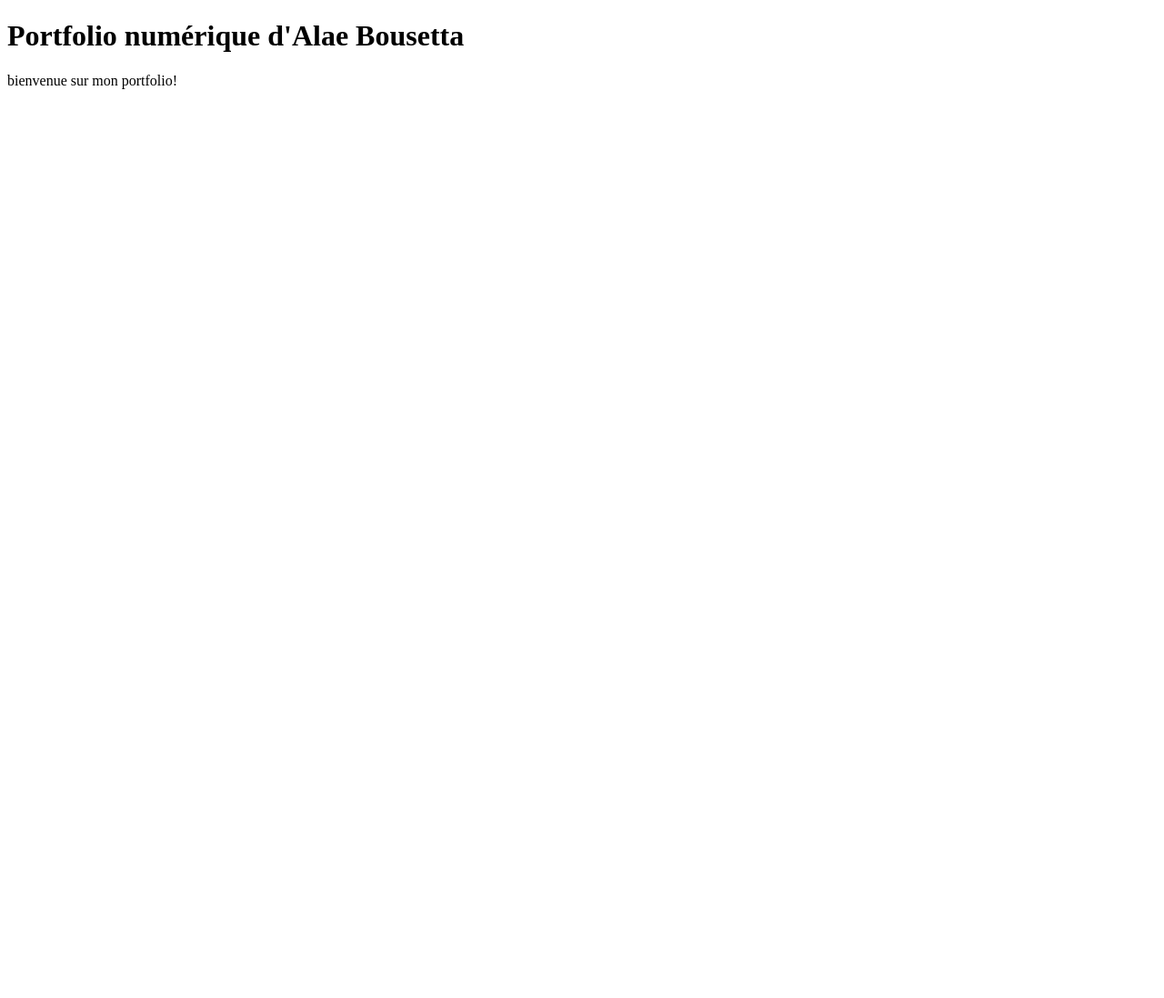
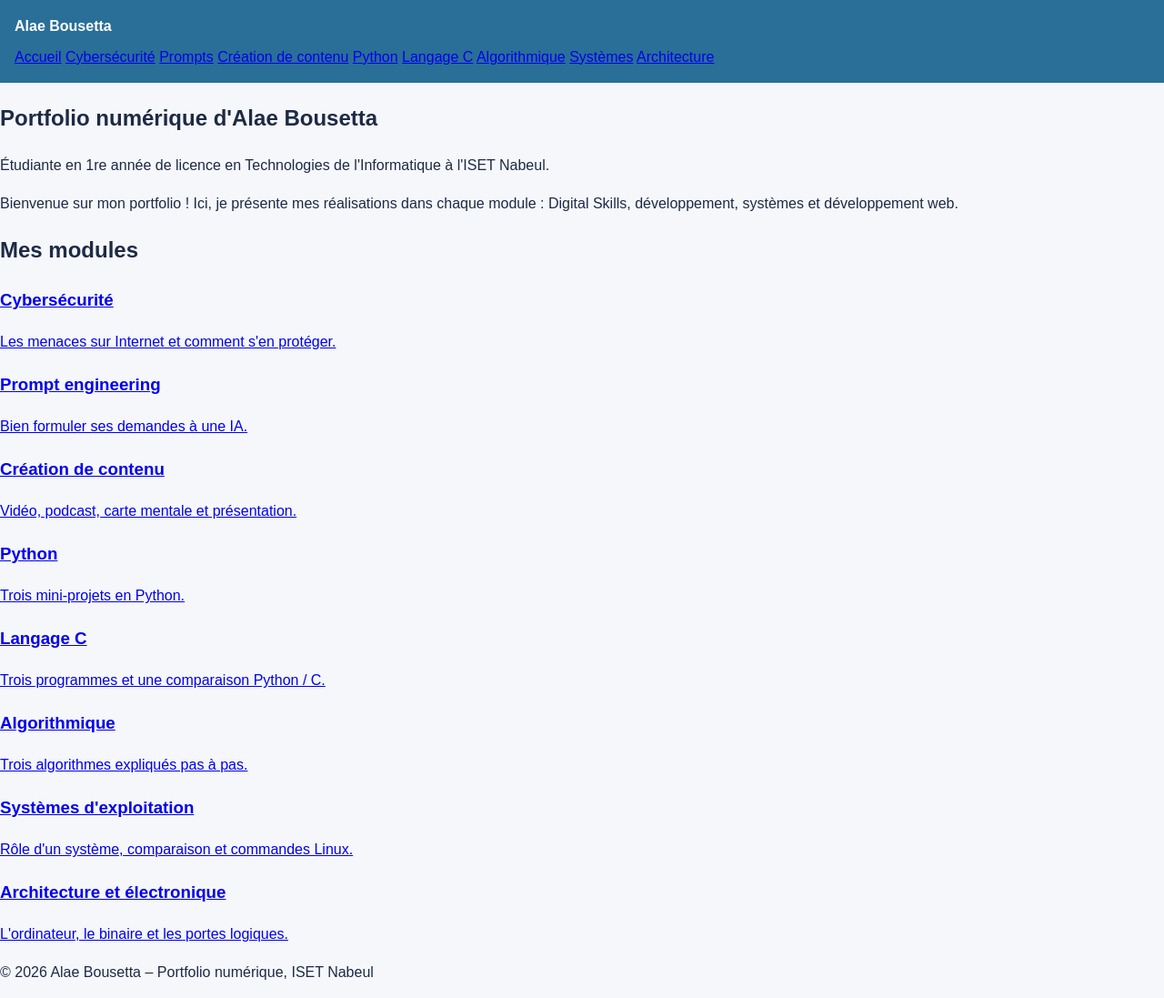
Before and after one commit to alaebousetta/portfolio-numerique, a plain HTML site: page index.html in a window 1280 px wide. Shown: the whole page at 91% size. Before the commit the page ends 800 px from the top, so only its background shows below. Drawn offline with Linux system fonts and the light colour scheme.

Commit message:
Update index.html

```diff
--- a/index.html
+++ b/index.html
@@ -4,13 +4,72 @@
   <meta charset="UTF-8">
   <meta name="viewport" content="width=device-width, initial-scale=1.0">
   <title>Portfolio numérique – Alae Bousetta</title>
+  <link rel="stylesheet" href="css/style.css">
 </head>
 <body>
   <header>
-    <h1>Portfolio numérique d'Alae Bousetta</h1>
+    <p class="logo">Alae Bousetta</p>
+    <nav>
+      <a href="index.html">Accueil</a>
+      <a href="digital-skills/cybersecurite.html">Cybersécurité</a>
+      <a href="digital-skills/prompt-engineering.html">Prompts</a>
+      <a href="digital-skills/creation-contenu.html">Création de contenu</a>
+      <a href="developpement/python.html">Python</a>
+      <a href="developpement/langage-c.html">Langage C</a>
+      <a href="developpement/algorithmique.html">Algorithmique</a>
+      <a href="systemes/systemes-exploitation.html">Systèmes</a>
+      <a href="systemes/architecture-electronique.html">Architecture</a>
+    </nav>
   </header>
+
   <main>
-    <p>bienvenue sur mon portfolio!</p>
+    <section>
+      <h1>Portfolio numérique d'Alae Bousetta</h1>
+      <p>Étudiante en 1re année de licence en Technologies de l'Informatique à l'ISET Nabeul.</p>
+      <p>Bienvenue sur mon portfolio ! Ici, je présente mes réalisations dans chaque module : Digital Skills, développement, systèmes et développement web.</p>
+    </section>
+
+    <h2>Mes modules</h2>
+    <div class="cartes">
+      <a class="carte" href="digital-skills/cybersecurite.html">
+        <h3>Cybersécurité</h3>
+        <p>Les menaces sur Internet et comment s'en protéger.</p>
+      </a>
+      <a class="carte" href="digital-skills/prompt-engineering.html">
+        <h3>Prompt engineering</h3>
+        <p>Bien formuler ses demandes à une IA.</p>
+      </a>
+      <a class="carte" href="digital-skills/creation-contenu.html">
+        <h3>Création de contenu</h3>
+        <p>Vidéo, podcast, carte mentale et présentation.</p>
+      </a>
+      <a class="carte" href="developpement/python.html">
+        <h3>Python</h3>
+        <p>Trois mini-projets en Python.</p>
+      </a>
+      <a class="carte" href="developpement/langage-c.html">
+        <h3>Langage C</h3>
+        <p>Trois programmes et une comparaison Python / C.</p>
+      </a>
+      <a class="carte" href="developpement/algorithmique.html">
+        <h3>Algorithmique</h3>
+        <p>Trois algorithmes expliqués pas à pas.</p>
+      </a>
+      <a class="carte" href="systemes/systemes-exploitation.html">
+        <h3>Systèmes d'exploitation</h3>
+        <p>Rôle d'un système, comparaison et commandes Linux.</p>
+      </a>
+      <a class="carte" href="systemes/architecture-electronique.html">
+        <h3>Architecture et électronique</h3>
+        <p>L'ordinateur, le binaire et les portes logiques.</p>
+      </a>
+    </div>
   </main>
+
+  <footer>
+    <p>© 2026 Alae Bousetta – Portfolio numérique, ISET Nabeul</p>
+  </footer>
+
+  <script src="js/script.js"></script>
 </body>
 </html>
```
